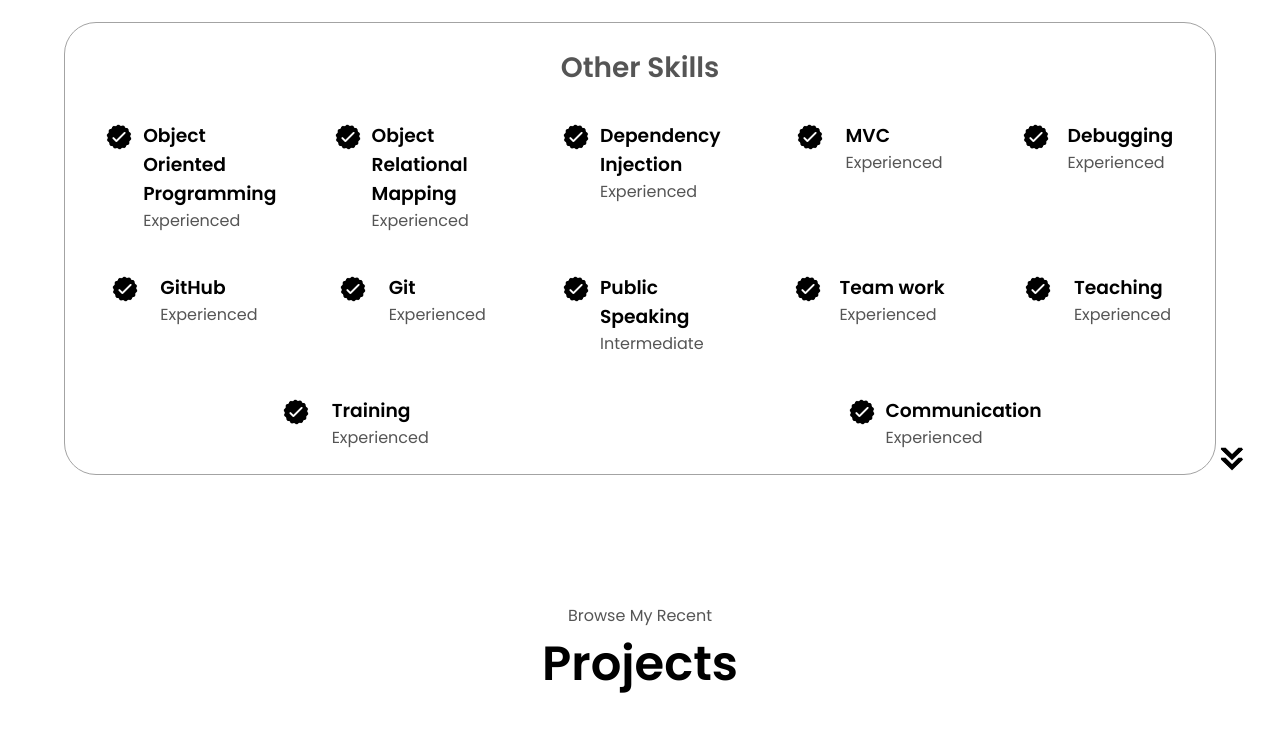
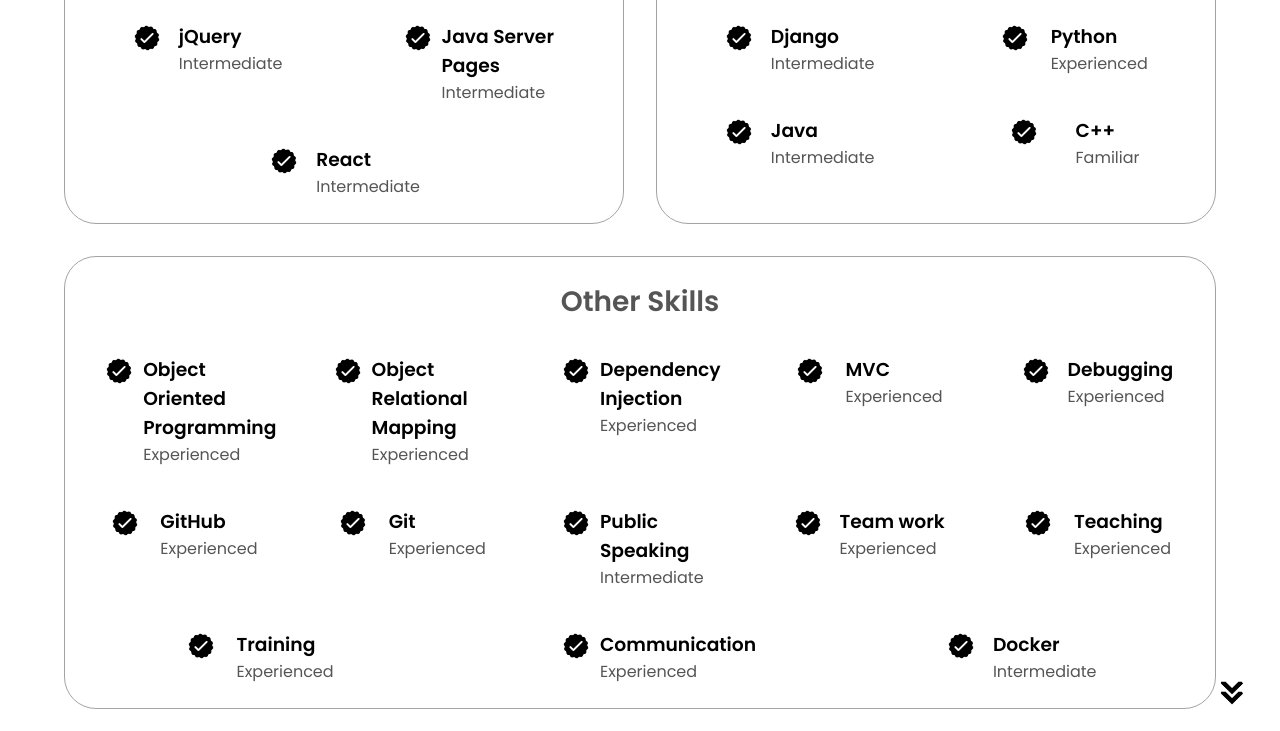
Before and after one commit to KTReimers/PortfolioOne, a plain HTML site: page index.html in a window 1280 px wide. Shown: the part 2490-3221 px from the top of the page. Drawn offline with Linux system fonts and the light colour scheme; a script that the page names is missing.

Commit message:
Portfolio update Jan 2026

```diff
--- a/index.html
+++ b/index.html
@@ -60,17 +60,18 @@
                     <div class="details-container">
                         <img src="./assets/experience.png" alt="experience icon" class="icon">
                         <h3>Experience</h3>
-                        <p>4+ years <br> Fullstack Development</p>
+                        <p>5+ years <br> Fullstack Development</p>
                     </div>
                     <div class="details-container">
                         <img src="./assets/education.png" alt="Education icon" class="icon">
                         <h3>Education</h3>
                         <p>Certificate of Graduation <br> Software Development, Full Stack Python, Java and MERN</p>
+                        <p>Pursuing a bachelors degree in computer science from Southern New Hampshire University</p>
                     </div>
                 </div>
-                <div class="text-container">
+                <br class="text-container">
                     <h3>I'm Kyle, a dedicated software engineer working remotely for Asset Innovation.</h3>
-                    <p>I have spent the past few years working, designing, and building full stack web applications in Python, Java and JavaScript. I have had the pleasure of being able to open the eyes of new developers to the technologies used in the industry and the endless possibilities that can be done with code. From being able to bring a wireframe to life to building out the backend of an application, there's always something to be learned. That's just it, the thing I love most about being a software engineer is that I am always learning.</p>
+                    <br>I’m a software engineer with several years of experience designing and building full-stack web applications using Python, Java, and JavaScript. I currently work at Asset Innovation, where I design and develop core services for a production auction ecosystem, including auction execution, user management, inventory, payments, staff systems, and financial reporting. </br>I enjoy turning ideas into working software — whether that’s bringing a wireframe to life on the frontend or building scalable, reliable backend services that support real business operations. I’ve also enjoyed helping newer developers better understand industry technologies and the possibilities that come with writing clean, well-designed code.</br>What I love most about being a software engineer is that there’s always something new to learn. Every system, problem, and project is an opportunity to improve — both the software and my own skills.</p>
                         <h3>Where I came from</h3>
                         <p>I am a veteran, I served in the Coast Guard as a maintenance technician on the Lockheed Martin C-130J model aircraft. I am a troubleshooter at heart and it shows. I made the switch to the tech industry after I separated from the Coast Guard and got married. I am a family man and want a career that is both challenging and rewarding, but also has a good work-life-balance.</p>
                         <br>
@@ -218,6 +219,13 @@
                             <p>Intermediate</p>
                         </div>
                     </article>
+                    <article>
+                        <img src="./assets/checkmark.png" alt="experience icon" class="icon">
+                        <div>
+                            <h3>C++</h3>
+                            <p>Familiar</p>
+                        </div>
+                    </article>
                 </div>
             </div>
         </div>
@@ -309,6 +317,13 @@
                             <p>Experienced</p>
                         </div>
                     </article>
+                    <article>
+                        <img src="./assets/checkmark.png" alt="experience icon" class="icon">
+                        <div>
+                            <h3>Docker</h3>
+                            <p>Intermediate</p>
+                        </div>
+                    </article>
                 </div>
             </div>
             <img src="./assets/arrow.png" alt="arrow Icon" onclick="location.href='./#projects'" class="icon arrow right">
```
Also changed, not shown: 1 other file.
